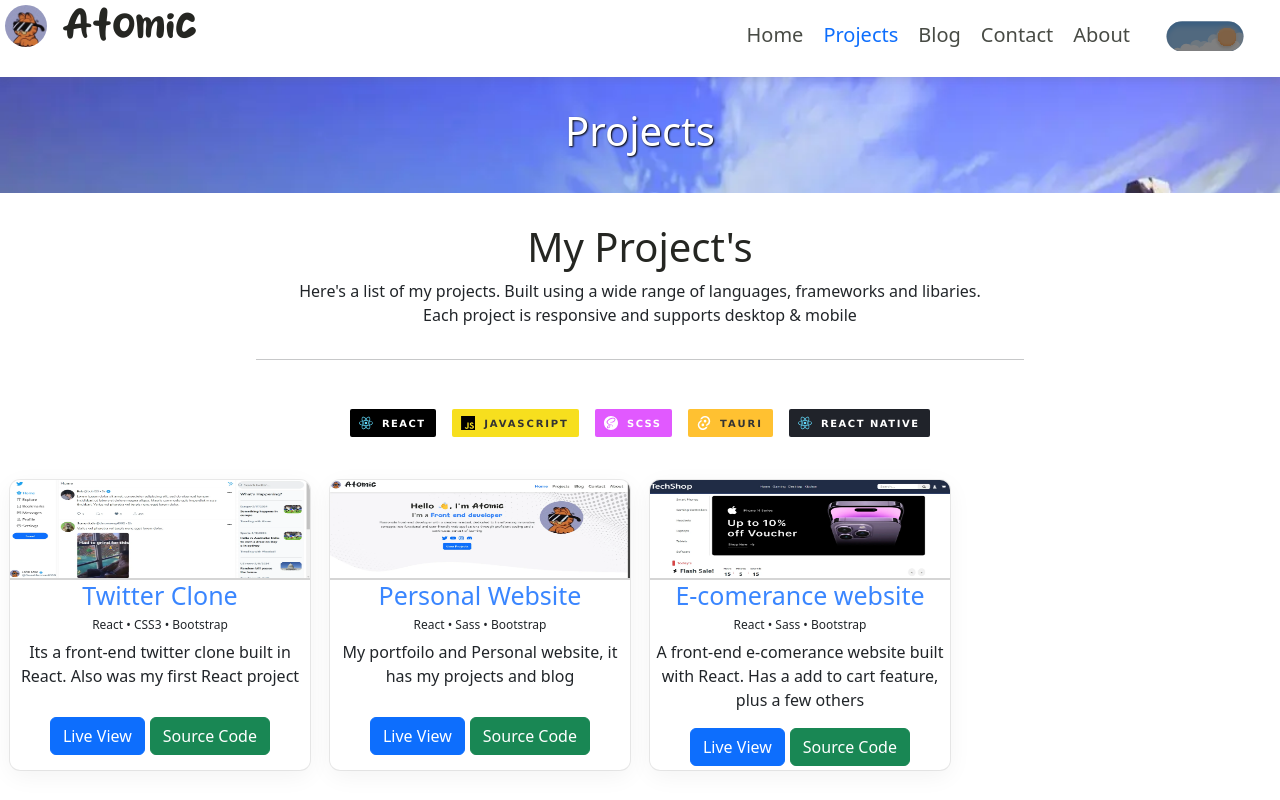
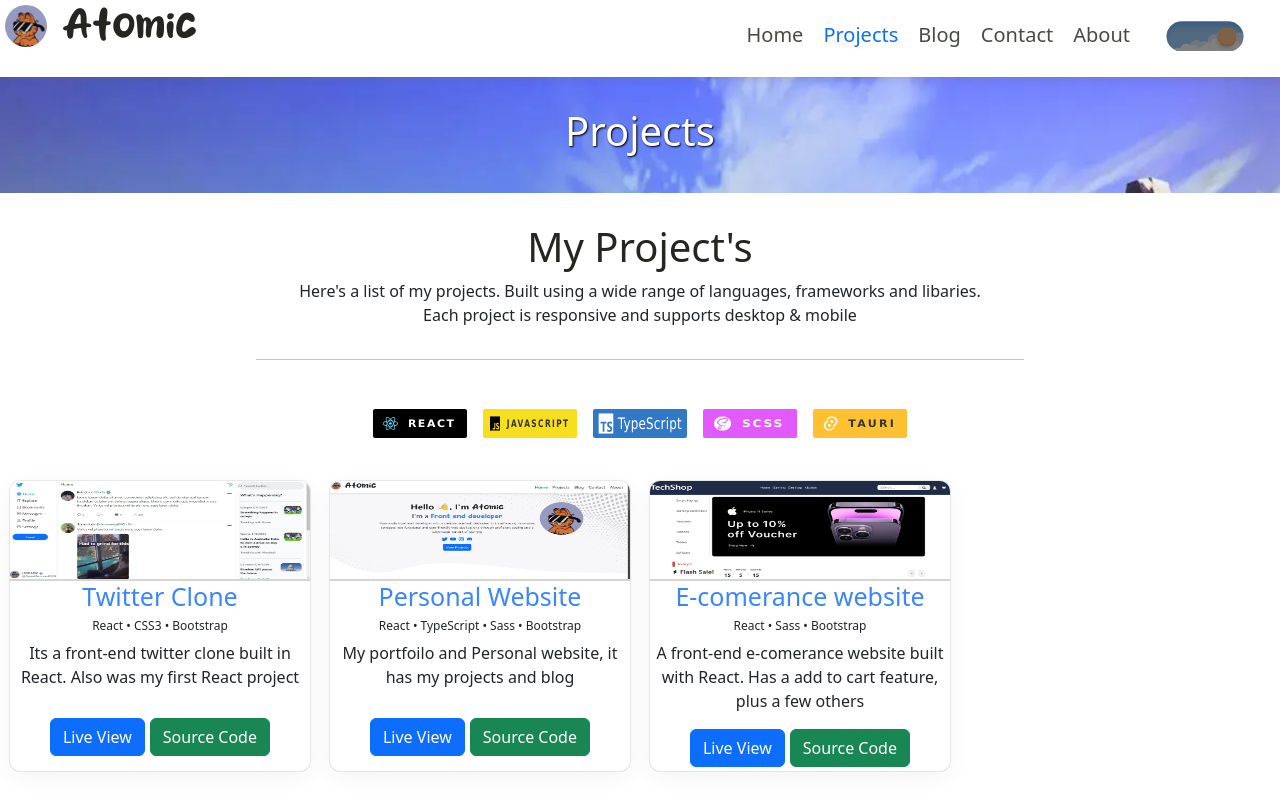
Before and after one commit to AtomicExpresso/porfolio-oldrepo, a React (Vite) app: page /projects in a window 1280 px wide. Shown: the top 800 px of the page. Built offline with nearby package versions, Linux system fonts and the light colour scheme.

Commit message:
Misc changes

```diff
--- a/src/Data/json/misc/projectInfo.json
+++ b/src/Data/json/misc/projectInfo.json
@@ -12,7 +12,7 @@
       "id": 2,
       "Heading": "Personal Website",
       "Desc": "My portfoilo and Personal website, it has my projects and blog",
-      "Lang": "React • Sass • Bootstrap",
+      "Lang": "React • TypeScript • Sass • Bootstrap",
       "SourceLink": "https://github.com/AtomicExpresso/porfolio-v4",
       "PreviewLink": "/"
     },
--- a/src/Data/json/misc/skillSet.json
+++ b/src/Data/json/misc/skillSet.json
@@ -37,29 +37,34 @@
 },
 {
   "id": 8,
+  "itemName": "TypeScript",
+  "img": "Typescriptbar"
+},
+{
+  "id": 9,
   "itemName": "React Native",
   "img": "ReactNativeBar"
 },
 {
-  "id": 9,
+  "id": 10,
   "itemName": "Vite",
   "img": "ViteIcon"
 },
 {
-  "id": 10,
+  "id": 11,
   "itemName": "Webpack",
   "img": "WebpackIcon"
 },
 {
-  "id": 11,
+  "id": 12,
   "itemName": "Web Development"
 },
 {
-  "id": 12,
+  "id": 13,
   "itemName": "Social media marketing"
 },
 {
-  "id": 13,
+  "id": 14,
   "itemName": "UI/UX Design"
 }
 ]
--- a/src/componets/Projects/projectsTitle.tsx
+++ b/src/componets/Projects/projectsTitle.tsx
@@ -4,6 +4,7 @@ import JavascriptBar from '../../assets/images/icons/bars/javascript-bar.svg';
 import SassBar from '../../assets/images/icons/bars/scss-bar.svg';
 import TauriBar from '../../assets/images/icons/bars/tauri-bar.svg';
 import ReactNativeBar from '../../assets/images/icons/bars/reactnative-bar.svg';
+import TypeScriptBar from '../../assets/images/icons/bars/TypeScript-bar.svg';
 
 function ProjectsTile(){
   const ConstructProjectFilter = ({Img, Title}: {Img: string ,Title: string}) => {
@@ -29,6 +30,10 @@ function ProjectsTile(){
           Title='Vanillia Javascript'
         />
         <ConstructProjectFilter
+          Img={TypeScriptBar}
+          Title='TypeScript'
+        />
+        <ConstructProjectFilter
           Img={SassBar}
           Title='Sass / Scss'
         />
@@ -36,10 +41,6 @@ function ProjectsTile(){
           Img={TauriBar}
           Title='Tauri'
         />
-        <ConstructProjectFilter
-          Img={ReactNativeBar}
-          Title='React Native'
-        />
       </div>
     </div>
   )
--- a/src/componets/homeInfo.tsx
+++ b/src/componets/homeInfo.tsx
@@ -10,7 +10,8 @@ import WebpackIcon from '../assets/images/icons/bars/webpack-bar.svg';
 import ProfileIcon from '../assets/images/icons/decor/user-solid.svg';
 import TauriBar from '../assets/images/icons/bars/tauri-bar.svg';
 import ReactNativeBar from '../assets/images/icons/bars/reactnative-bar.svg';
-import SkillSet from '../Data/json/misc/skillSet.json'
+import TypescriptBar from '../assets/images/icons/bars/TypeScript-bar.svg';
+
 
 function HomeInfo() {
 
@@ -32,6 +33,7 @@ function HomeInfo() {
         <img src={ScssIcon} alt="scss" draggable='false'></img>
         <img src={ViteIcon} alt="vite" draggable='false'></img>
         <img src={ReactNativeBar} alt="React Native" draggable='false'></img>
+        <img src={TypescriptBar} alt="Typescript" draggable='false'></img>
         <img src={TauriBar} alt="Tauri" draggable='false'></img>
         <img src={WebpackIcon} alt="webpack" draggable='false'></img>
       </div>
--- a/src/sass/index.scss
+++ b/src/sass/index.scss
@@ -886,6 +886,8 @@ li {
     cursor: pointer;
     transition: 0.3s;
     border: inset 3px transparent;
+    width: 100px;
+    height: 35px;
 
     &:hover{
       border: inset 3px rgba(255, 255, 255, 0.432);
```
Also changed, not shown: src/assets/images/icons/bars/TypeScript-bar.svg (added).
